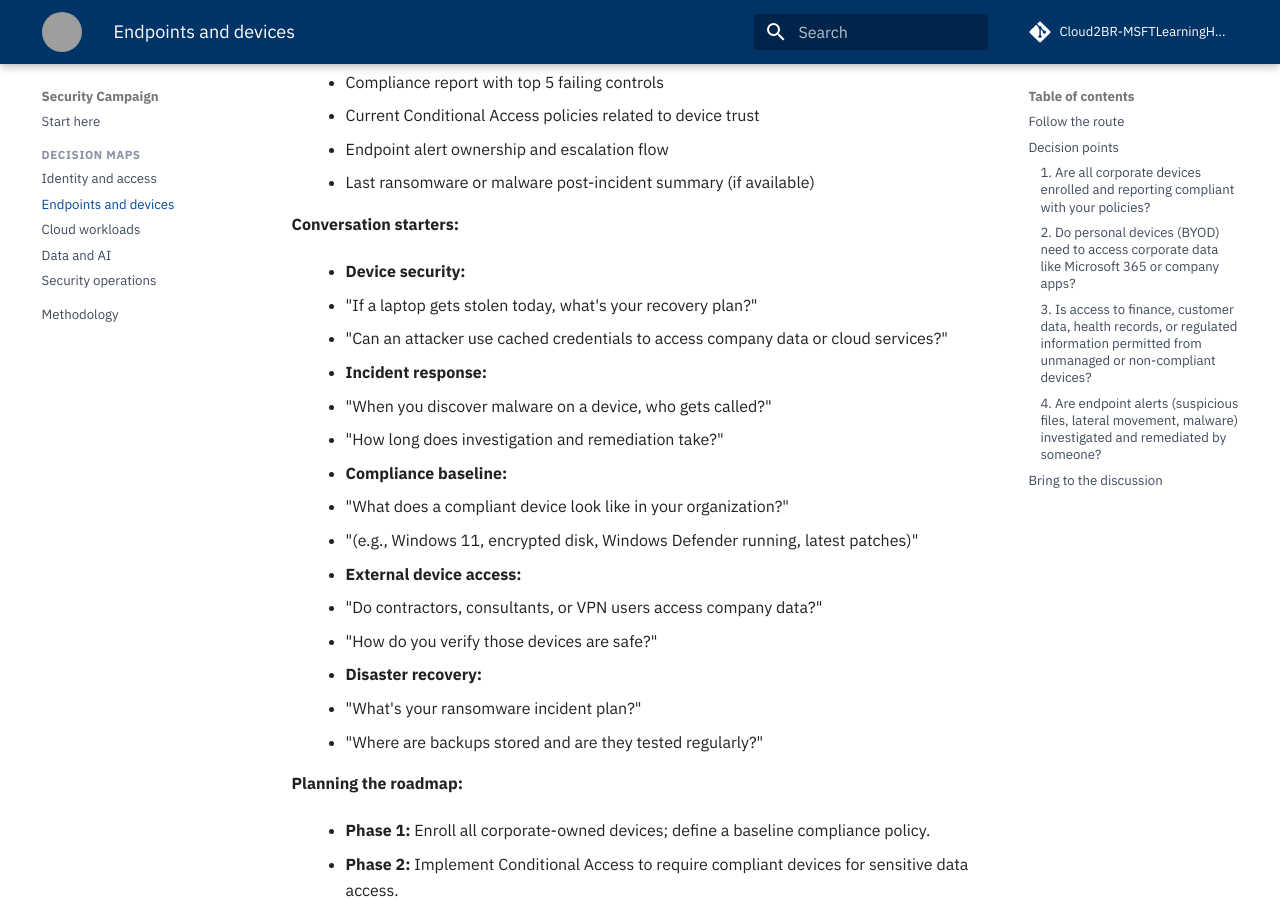
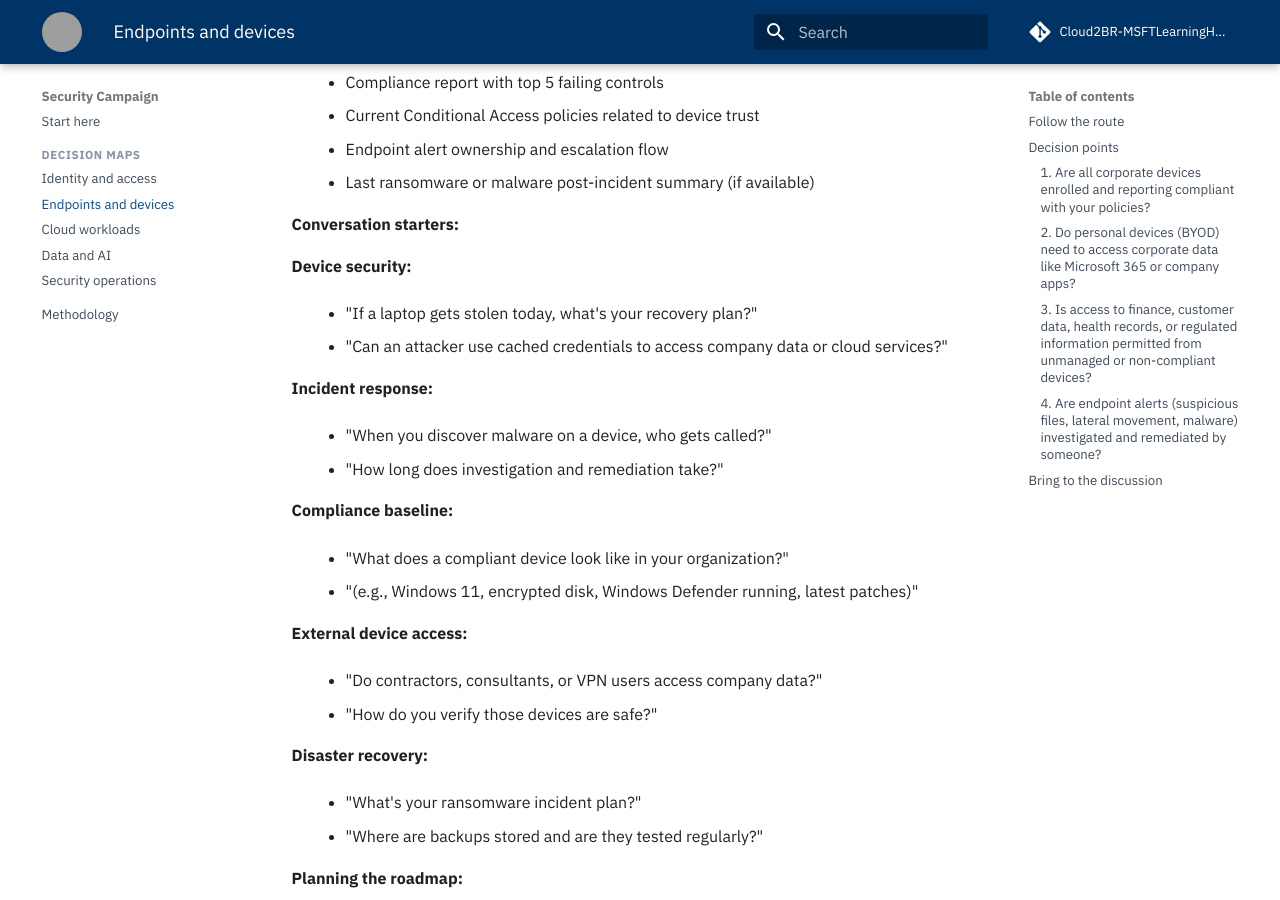
Before and after one commit to Cloud2BR-MSFTLearningHub/Security-Campaign, an MkDocs documentation site: the page built from docs/endpoint-map.md, in a window 1280 px wide and 900 px high, scrolled down 4221 px. Built offline with MkDocs 1.6.1 and Material for MkDocs 9.7.7, drawn with Linux system fonts in a browser that asks for light colours; comment, search, counter and statistics services are not loaded; grey boxes are pictures that could not be loaded.

Commit message:
Remove bullets from conversation section labels

```diff
--- a/docs/endpoint-map.md
+++ b/docs/endpoint-map.md
@@ -114,25 +114,30 @@ Use this as a pre-meeting checklist. If an item is missing, that gap usually bec
 
 **Conversation starters:**
 
-- **Device security:**
-   - "If a laptop gets stolen today, what's your recovery plan?"
-   - "Can an attacker use cached credentials to access company data or cloud services?"
+**Device security:**
 
-- **Incident response:**
-   - "When you discover malware on a device, who gets called?"
-   - "How long does investigation and remediation take?"
+- "If a laptop gets stolen today, what's your recovery plan?"
+- "Can an attacker use cached credentials to access company data or cloud services?"
 
-- **Compliance baseline:**
-   - "What does a compliant device look like in your organization?"
-   - "(e.g., Windows 11, encrypted disk, Windows Defender running, latest patches)"
+**Incident response:**
 
-- **External device access:**
-   - "Do contractors, consultants, or VPN users access company data?"
-   - "How do you verify those devices are safe?"
+- "When you discover malware on a device, who gets called?"
+- "How long does investigation and remediation take?"
 
-- **Disaster recovery:**
-   - "What's your ransomware incident plan?"
-   - "Where are backups stored and are they tested regularly?"
+**Compliance baseline:**
+
+- "What does a compliant device look like in your organization?"
+- "(e.g., Windows 11, encrypted disk, Windows Defender running, latest patches)"
+
+**External device access:**
+
+- "Do contractors, consultants, or VPN users access company data?"
+- "How do you verify those devices are safe?"
+
+**Disaster recovery:**
+
+- "What's your ransomware incident plan?"
+- "Where are backups stored and are they tested regularly?"
 
 **Planning the roadmap:**
 
```
